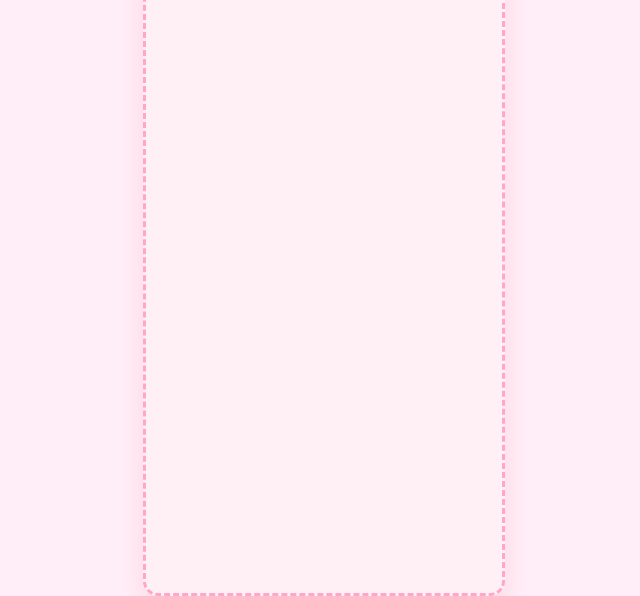
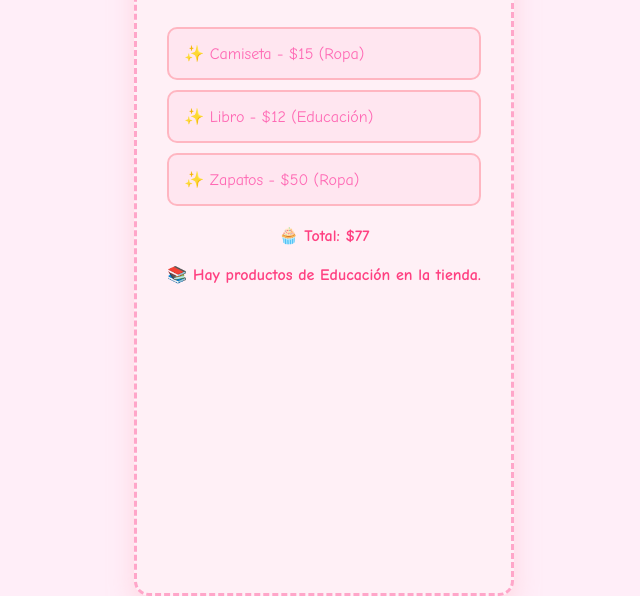
Before and after one commit to amethystereksew/4.3-M-todosDeArreglos, a plain HTML site: page index.html in a window 1280 px wide. Both pictures are taken after a click on the button "🎀 Ver Productos Menores a $100". Shown: the part 204-800 px from the top of the page, without its empty margins (320-960 px from the left). Drawn offline with Linux system fonts and the light colour scheme.

Commit message:
añadir función para mostrar productos filtrados y verificar disponibilidad de productos educativos

```diff
--- a/app.js
+++ b/app.js
@@ -0,0 +1,42 @@
+// Datos de productos
+const productos = [
+    { nombre: "Camiseta", precio: 15, categoria: "Ropa" },
+    { nombre: "Laptop", precio: 800, categoria: "Electrónica" },
+    { nombre: "Libro", precio: 12, categoria: "Educación" },
+    { nombre: "Zapatos", precio: 50, categoria: "Ropa" },
+    { nombre: "Celular", precio: 600, categoria: "Electrónica" },
+];
+
+// Función principal
+function mostrarProductosFiltrados() {
+    // Filtrar productos < $100
+    const productosBaratos = productos.filter(p => p.precio < 100);
+
+    // Ordenarlos alfabéticamente
+    const productosOrdenados = [...productosBaratos].sort((a, b) =>
+        a.nombre.localeCompare(b.nombre)
+    );
+
+    // Obtener nombres
+    const nombres = productosOrdenados.map(p => p.nombre);
+
+    // Mostrar visualmente
+    const lista = document.getElementById("listaProductos");
+    lista.innerHTML = "";
+    productosOrdenados.forEach(producto => {
+        const div = document.createElement("div");
+        div.className = "producto";
+        div.textContent = `✨ ${producto.nombre} - $${producto.precio} (${producto.categoria})`;
+        lista.appendChild(div);
+    });
+
+    // Mostrar suma de precios
+    const total = productosBaratos.reduce((acc, p) => acc + p.precio, 0);
+    document.getElementById("totalPrecio").textContent = `🧁 Total: $${total}`;
+
+    // Verificar si hay productos de Educación
+    const hayEducacion = productos.some(p => p.categoria === "Educación");
+    document.getElementById("educacionCheck").textContent = hayEducacion
+        ? "📚 Hay productos de Educación en la tienda."
+        : "❌ No hay productos educativos disponibles.";
+}
--- a/index.html
+++ b/index.html
@@ -20,7 +20,7 @@
             <p id="educacionCheck"></p>
         </div>
 
-        <script src="app.js"></script>
+        <script src="./app.js"></script>
     </body>
 
     </html>
```
